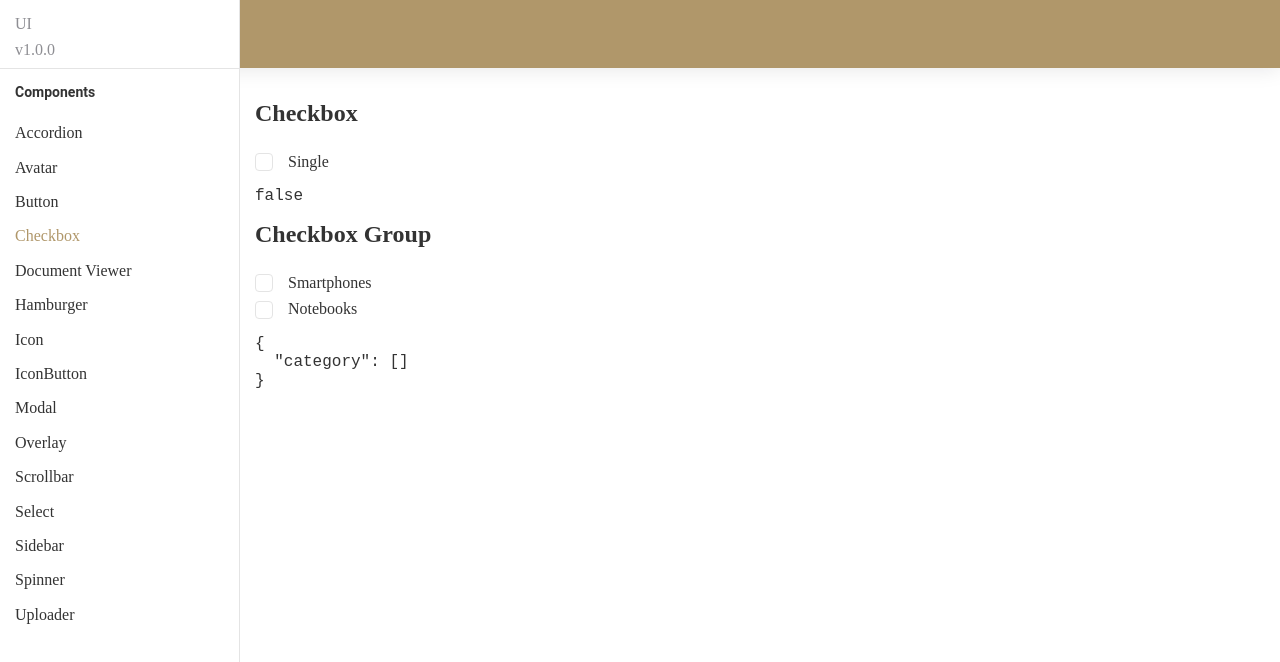
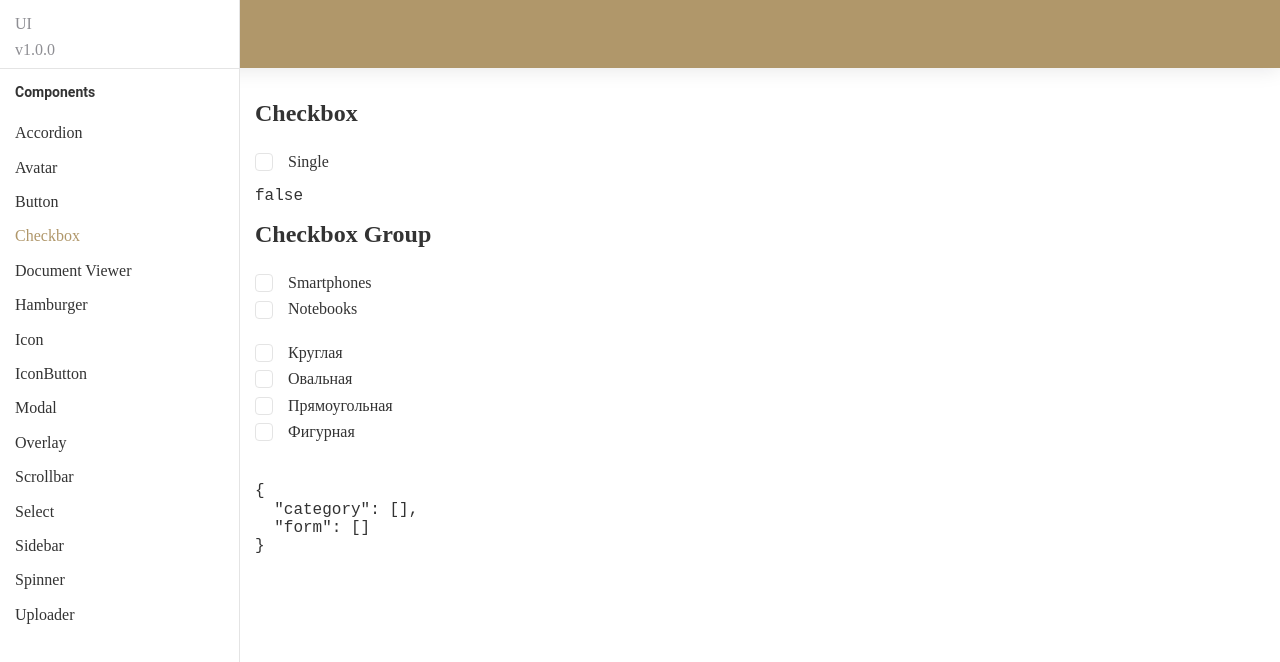
Before and after one commit to EvgeniyBudaev/react-typescript-ui, a React (Create React App) app in the folder frontend/: page /checkbox in a window 1280 px wide. Shown: the top 662 px of the page. Built offline with nearby package versions, Linux system fonts and the light colour scheme.

Commit message:
CheckboxGroup v2.0

```diff
--- a/frontend/src/pages/CheckboxPage/CheckboxPage.scss
+++ b/frontend/src/pages/CheckboxPage/CheckboxPage.scss
@@ -3,8 +3,12 @@
     margin-bottom: 25px;
   }
 
-  &-CheckboxGroup {
+  &-CheckboxGroupInner {
     display: inline-flex;
     flex-direction: column;
   }
+
+  &-CheckboxGroup {
+    margin-bottom: 25px;
+  }
 }
--- a/frontend/src/pages/CheckboxPage/CheckboxPage.tsx
+++ b/frontend/src/pages/CheckboxPage/CheckboxPage.tsx
@@ -6,12 +6,28 @@ export interface ICheckedGroup {
   [T: string]: string[];
 }
 
+export interface ICheckboxGroupOption {
+  option: {
+    optionNameRu: string;
+    optionNameOnBackend: string;
+  };
+  entities: string[];
+}
+
 export const CheckboxPage: React.FC = () => {
-  const checkboxGroupOptions = {
-    category: ["Smartphones", "Notebooks"],
-  };
+  const checkboxGroupOptions: ICheckboxGroupOption[] = [
+    {
+      option: { optionNameRu: "Категория", optionNameOnBackend: "category" },
+      entities: ["Smartphones", "Notebooks"],
+    },
+    {
+      option: { optionNameRu: "Форма", optionNameOnBackend: "form" },
+      entities: ["Круглая", "Овальная", "Прямоугольная", "Фигурная"],
+    },
+  ];
   const [checkedBoxByGroup, setCheckedBoxByGroup] = useState<ICheckedGroup>({
     category: [],
+    form: [],
   });
   const [checkedBox, setCheckedBox] = useState(false);
 
@@ -57,16 +73,20 @@ export const CheckboxPage: React.FC = () => {
         <pre>{JSON.stringify(checkedBox, null, 2)}</pre>
       </div>
       <h2>Checkbox Group</h2>
-      <div className="CheckboxPage-CheckboxGroup">
-        {checkboxGroupOptions.category.map(label => (
-          <CheckboxGroup
-            checkedBoxByGroup={checkedBoxByGroup}
-            id={label}
-            key={label}
-            nameGroup="category"
-            label={label}
-            onChange={handleChangeCheckedBoxGroup}
-          />
+      <div className="CheckboxPage-CheckboxGroupInner">
+        {checkboxGroupOptions.map(item => (
+          <div className="CheckboxPage-CheckboxGroup">
+            {item.entities.map((label, index) => (
+              <CheckboxGroup
+                id={index.toString() + label}
+                label={label}
+                checkedBoxByGroup={checkedBoxByGroup}
+                key={index}
+                nameGroup={item.option.optionNameOnBackend}
+                onChange={handleChangeCheckedBoxGroup}
+              />
+            ))}
+          </div>
         ))}
       </div>
       <div>
```
